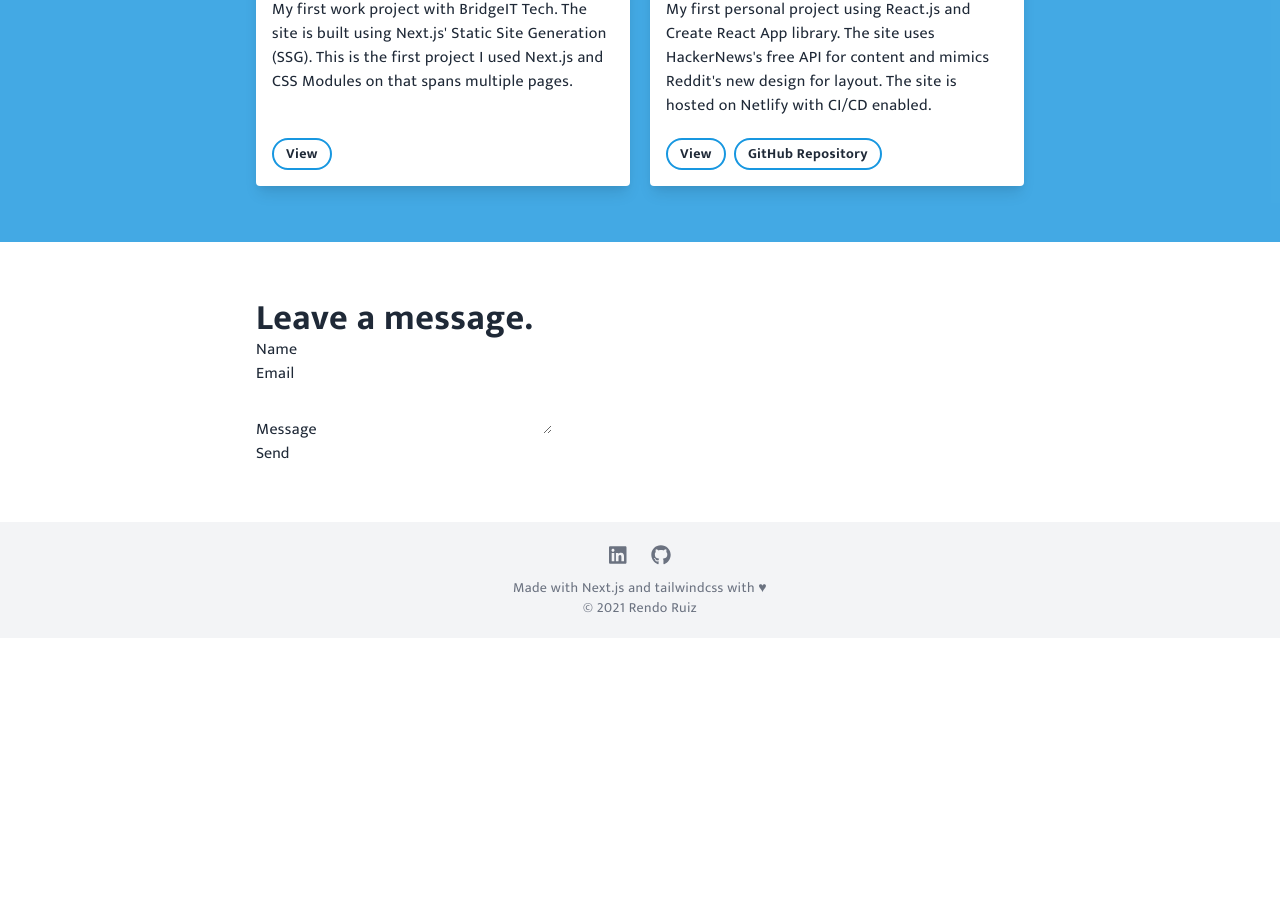
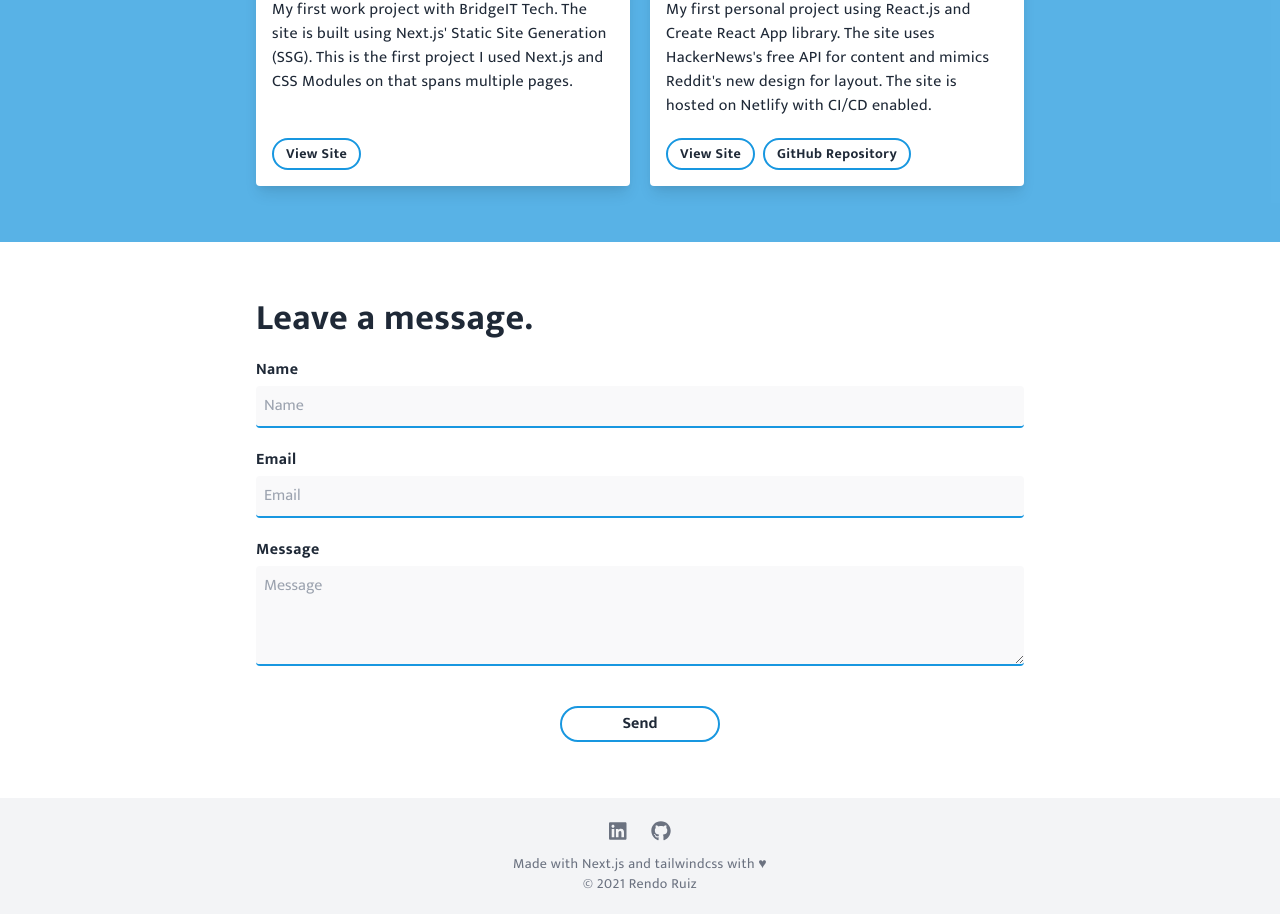
Before and after one commit to rendoruiz/homepage, a Next.js app in the folder rendo-homepage/: page / in a window 1280 px wide. Shown: the part 814-1728 px from the top of the page. Before the commit the page ends 1452 px from the top, so only its background shows below. Built offline with nearby package versions, Linux system fonts and the light colour scheme.

Commit message:
netlify anti-spam test

```diff
--- /dev/null
+++ b/rendo-homepage/components/ContactForm.js
@@ -0,0 +1,88 @@
+const ContactForm = () => {
+  return (
+    <form
+      name="contact"
+      method="POST"
+      data-netlify="true"
+      netlify-honeypot="honeyjar"
+      data-netlify-recaptcha="true"
+      className="grid content-start"
+    >
+      <input
+        type="hidden"
+        name="form-name"
+        value="contact"
+      />
+
+      <div className="hidden">
+        <label>
+          <input
+            type="text"
+            name="honeyjar"
+          />
+        </label>
+      </div>
+
+      <div className="grid mb-5">
+        <label
+          htmlFor="name"
+          className="font-bold mb-1">
+          Name
+        </label>
+        <input
+          type="text"
+          id="name"
+          name="name"
+          placeholder="Name"
+          required
+          className="p-2 border-b-2 border-primary rounded bg-gray-100 bg-opacity-50"
+        />
+      </div>
+
+      <div className="grid mb-5">
+        <label
+          htmlFor="email"
+          className="font-bold mb-1"
+        >
+          Email
+        </label>
+        <input
+          type="email"
+          id="email"
+          name="email"
+          placeholder="Email"
+          required
+          autoComplete="email"
+          className="p-2 border-b-2 border-primary rounded bg-gray-100 bg-opacity-50"
+        />
+      </div>
+
+      <div className="grid mb-5">
+        <label
+          htmlFor="message"
+          className="font-bold mb-1"
+        >
+          Message
+        </label>
+        <textarea
+          id="message"
+          name="message"
+          placeholder="Message"
+          required
+          className="p-2 border-b-2 border-primary rounded bg-gray-100 bg-opacity-50 min-h-[100px] max-h-[300px]"
+        />
+      </div>
+
+      <div data-netlify-recaptcha="true" className="mb-5"></div>
+
+      <button
+        type="submit"
+        className="button w-40 justify-self-center"
+      >
+        Send
+      </button>
+    </form>
+  );
+}
+
+export default ContactForm;
--- a/rendo-homepage/pages/index.js
+++ b/rendo-homepage/pages/index.js
@@ -2,6 +2,7 @@ import { faGithub, faLinkedin } from '@fortawesome/free-brands-svg-icons'
 import { FontAwesomeIcon } from '@fortawesome/react-fontawesome'
 import Head from 'next/head'
 import Link from 'next/link'
+import ContactForm from '../components/ContactForm'
 
 export default function Home() {
   return (
@@ -57,7 +58,7 @@ export default function Home() {
           </div>
         </section>
 
-        <section className="px-5 bg-primary text-white bg-opacity-80">
+        <section className="px-5 bg-primary text-white bg-opacity-70">
           <div className="mx-auto max-w-3xl w-full py-14">
             <h2 className="text-4xl font-bold">My portfolio.</h2>
             <div className="mt-5 grid grid-cols-2 gap-5">
@@ -68,14 +69,14 @@ export default function Home() {
                   <p>
                     My first work project with <a href="https://bridgeittech.ca/">BridgeIT Tech</a>. The site is built using Next.js' Static Site Generation (SSG). This is the first project I used Next.js and CSS Modules on that spans multiple pages.
                   </p>
-                  <div className="flex mt-5 self-end">
+                  <div className="flex mt-5 self-end text-sm">
                     <a
                       href="https://abdronespecialists.ca/"
                       rel="noreferrer"
                       target="_blank"
-                      className="px-3 py-1 border-2 border-primary rounded-full text-sm font-bold hover:bg-primary hover:text-white transition-colors"
+                      className="button"
                     >
-                      View
+                      View Site
                     </a>
                   </div>
                 </div>
@@ -87,20 +88,20 @@ export default function Home() {
                   <p>
                     My first personal project using React.js and Create React App library. The site uses HackerNews's free API for content and mimics Reddit's new design for layout. The site is hosted on Netlify with CI/CD enabled.
                   </p>
-                  <div className="flex mt-5 self-end">
+                  <div className="flex mt-5 self-end text-sm">
                     <a
                       href="https://hn.rendo.ca/"
                       rel="noreferrer"
                       target="_blank"
-                      className="px-3 py-1 border-2 border-primary rounded-full text-sm font-bold hover:bg-primary hover:text-white transition-colors"
+                      className="button"
                     >
-                      View
+                      View Site
                     </a>
                     <a
                       href="https://github.com/rendoruiz/reactjs-hackernews"
                       rel="noreferrer"
                       target="_blank"
-                      className="ml-2 px-3 py-1 border-2 border-primary rounded-full text-sm font-bold hover:bg-primary hover:text-white transition-colors"
+                      className="ml-2 button"
                     >
                       GitHub Repository
                     </a>
@@ -113,25 +114,8 @@ export default function Home() {
 
         <section className="px-5 bg-white">
           <div className="mx-auto max-w-3xl w-full py-14">
-            <h2 className="text-4xl font-bold">Leave a message.</h2>
-            <form name="contact" method="POST" data-netlify="true">
-              <input type="hidden" name="form-name" value="contact" />
-              <p>
-                <label htmlFor="name">Name</label>
-                <input type="text" id="name" name="name" />
-              </p>
-              <p>
-                <label htmlFor="email">Email</label>
-                <input type="text" id="email" name="email" />
-              </p>
-              <p>
-                <label htmlFor="message">Message</label>
-                <textarea id="message" name="message"></textarea>
-              </p>
-              <p>
-                <button type="submit">Send</button>
-              </p>
-            </form>
+            <h2 className="text-4xl font-bold mb-5">Leave a message.</h2>
+            <ContactForm />
           </div>
         </section>
       </main>
--- a/rendo-homepage/styles/styles.css
+++ b/rendo-homepage/styles/styles.css
@@ -16,6 +16,10 @@
   @apply w-full;
 }
 
+.button {
+  @apply px-3 py-1 border-2 border-primary rounded-full font-bold hover:bg-primary hover:text-white transition-colors;
+}
+
 .card {
   @apply bg-white text-gray-800 rounded shadow-lg overflow-hidden grid;
   grid-template-rows: auto 1fr;
```
